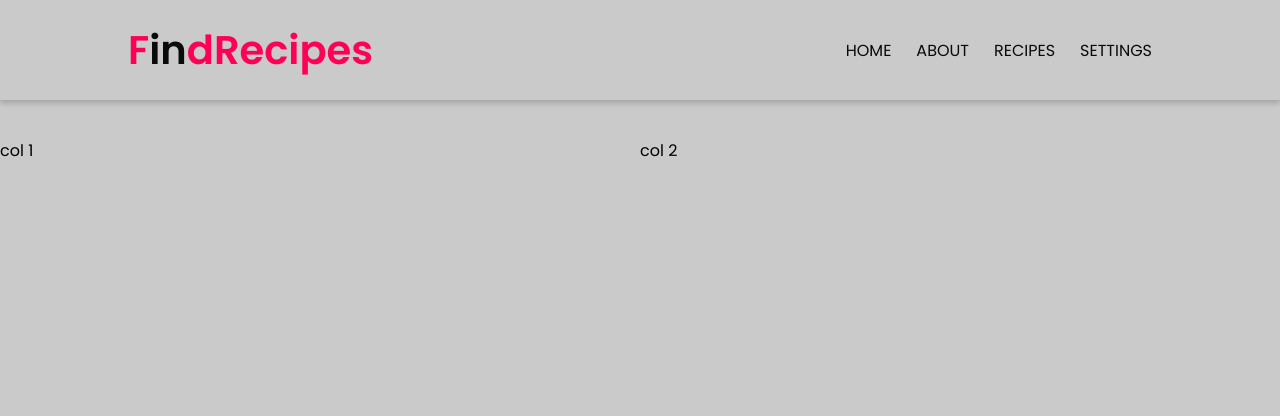
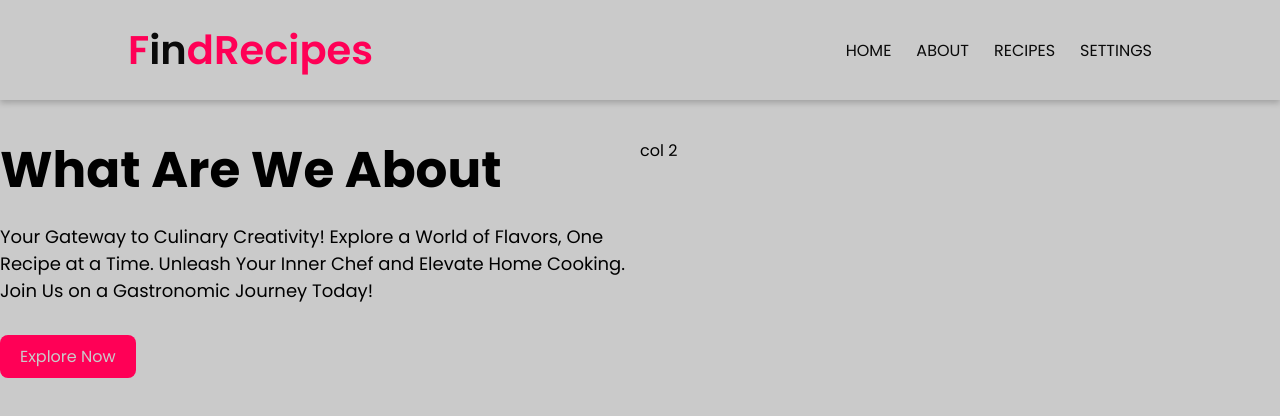
Before and after one commit to ecpieritz/find-recipes, a React (Create React App) app: page / in a window 1280 px wide. Shown: the top 416 px of the page. Built offline with nearby package versions, Linux system fonts and the light colour scheme.

Commit message:
Added first Hero Col

```diff
--- a/src/components/HeroSection.js
+++ b/src/components/HeroSection.js
@@ -3,7 +3,11 @@ import React from 'react'
 export default function HeroSection() {
   return (
     <div className='fr-hero section'>
-      <div className='col'>col 1</div>
+      <div className='col'>
+        <h1>What Are We About</h1>
+        <p>Your Gateway to Culinary Creativity! Explore a World of Flavors, One Recipe at a Time. Unleash Your Inner Chef and Elevate Home Cooking. Join Us on a Gastronomic Journey Today!</p>
+        <a className='fr-btn pink' href="/recipes">Explore Now</a>
+      </div>
       <div className='col'>col 2</div>
     </div>
   )
--- /dev/null
+++ b/src/scss/components/hero.scss
@@ -0,0 +1,8 @@
+.fr-hero{
+  h1{
+    line-height: 1.3;
+  }
+  p{
+    margin: 20px 0 40px;
+  }
+}
--- a/src/scss/components/index.scss
+++ b/src/scss/components/index.scss
@@ -1,2 +1,3 @@
+@import "./hero.scss";
 @import "./navbar.scss";
 @import "./sidebar.scss";
```
